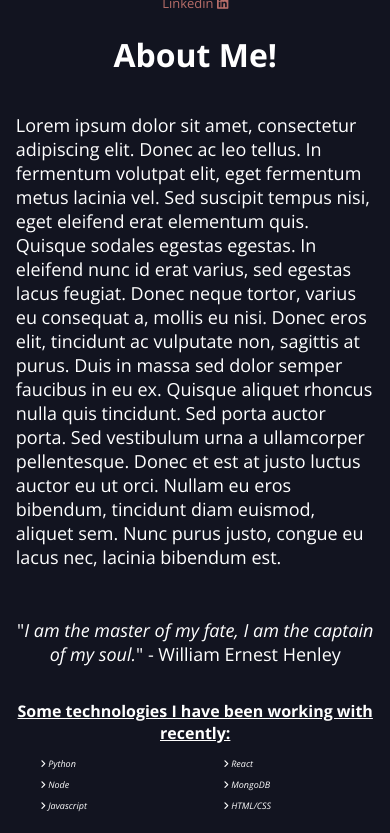
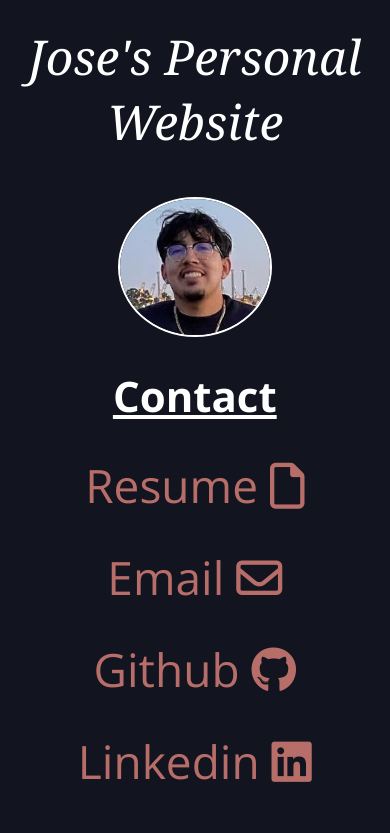
Before and after one commit to josejassojr/personal-website, a React (Create React App) app: page / in a window 390 px wide. Shown: the top 833 px of the page. Built offline with nearby package versions, Linux system fonts and the light colour scheme.

Commit message:
Readjusted for mobile view (viewport less than 600px).

```diff
--- a/src/App.css
+++ b/src/App.css
@@ -51,10 +51,10 @@ body {
   }
 }
 
+/* 'Mobile' View */
 @media (max-width: 600px) {
   .App {
     margin: -2vw;
-    width: 100vw;
   }
   #main-container {
     flex-direction: column-reverse;
@@ -64,7 +64,6 @@ body {
     margin-top: 5vw;
     width: 90vw;
     height: 90vw;
-    /* border: 3px solid black; */
     border-radius: 10vw;
   }
 }
--- a/src/components/AboutMe/AboutMe.css
+++ b/src/components/AboutMe/AboutMe.css
@@ -18,12 +18,15 @@
   }
 }
 
+/* 'Mobile' View */
 @media (max-width: 600px) {
-  h2 {
+  #about-me-title {
     text-decoration: underline;
-    font-size: 14vw;
+    font-size: 52px;
+    margin-top: 150px;
   }
-  p {
+  #about-me,
+  #quote {
     font-size: 18px;
     padding: 4vw;
   }
--- a/src/components/AboutMe/AboutMe.js
+++ b/src/components/AboutMe/AboutMe.js
@@ -7,7 +7,7 @@ function AboutMe() {
     /* jshint ignore:start */
     <div className="AboutMe">
       <div className="container">
-        <h1>About Me!</h1>
+        <h1 id="about-me-title">About Me!</h1>
       </div>
       <p id="about-me">
         Lorem ipsum dolor sit amet, consectetur adipiscing elit. Donec ac leo
--- a/src/components/Footer/Footer.css
+++ b/src/components/Footer/Footer.css
@@ -8,7 +8,8 @@
   width: 300px;
   justify-content: space-around;
   margin: auto;
-  margin-top: min(4vw, 100px);
+  margin-top: 100px;
+  margin-bottom: 50px;
 }
 
 #footer-buttons {
@@ -21,3 +22,9 @@
 .Footer {
   color: rgba(194, 194, 194, 0.24);
 }
+
+@media (max-width: 600px) {
+  .Footer {
+    margin-top: 50px;
+  }
+}
--- a/src/components/Header/Header.css
+++ b/src/components/Header/Header.css
@@ -33,25 +33,21 @@
   }
 }
 
+/* 'Mobile' View */
 @media (max-width: 600px) {
   .Header {
     flex-direction: column;
     width: inherit;
-    height: fit-content;
+    height: 700px;
     border: none;
   }
   #name-container {
-    width: inherit;
-    height: fit-content;
-    text-align: center;
-    margin-bottom: 5vw;
-  }
-
-  #name {
-    font-family: Cambria, Georgia, Times, "Times New Roman", serif;
-    font-style: italic;
-    font-weight: 100;
-    color: white;
+    width: 100%;
+    height: 70px;
     text-align: center;
   }
+  #name {
+    position: relative;
+    font-size: 48px;
+  }
 }
--- a/src/components/Links/Links.css
+++ b/src/components/Links/Links.css
@@ -46,23 +46,28 @@
   }
 }
 
+/* 'Mobile' View */
 @media (max-width: 600px) {
   .Links {
     width: 100vw;
     flex-direction: column-reverse;
-    font-size: 24px;
+    /* border: 1px solid salmon; */
+    margin-bottom: -100px;
   }
   .link,
   #contact {
-    margin-top: 15vw;
+    font-size: 46px;
+    margin-top: 30px;
   }
   #contact {
     margin-bottom: 0;
     display: block;
     text-decoration: underline;
+    font-size: 42px;
   }
   #logo-me {
-    height: 35vw; /* if want bigger, change height of header */
+    /* margin-top: 20px; */
+    height: 140px; /* if want bigger, change height of header */
     border: 2px solid white;
     border-radius: 50%;
   }
--- a/src/components/ListTechnologies/ListTechnologies.css
+++ b/src/components/ListTechnologies/ListTechnologies.css
@@ -18,19 +18,33 @@ li {
   li {
     font-size: 9px;
   }
-  h2 {
+}
+
+/* 'Mobile' View */
+@media (max-width: 600px) {
+  #title-list {
+    font-size: 24px;
+  }
+  li {
+    margin-top: 20px;
     font-size: 16px;
   }
-}
-
-@media (max-width: 600px) {
-  li {
-    margin-top: 2vw;
-  }
-  #list-technologies {
+  /* #list-technologies {
     width: 100vw;
-  }
+  } */
   #python {
     margin-top: 0;
   }
 }
+
+@media (max-width: 420px) {
+  li {
+    font-size: 13px;
+  }
+}
+
+@media (max-width: 350px) {
+  li {
+    font-size: 11px;
+  }
+}
--- a/src/components/ListTechnologies/ListTechnologies.js
+++ b/src/components/ListTechnologies/ListTechnologies.js
@@ -6,7 +6,9 @@ function ListTechnologies() {
     /* jshint ignore:start */
     <div className="ListTechnologies">
       <div className="container">
-        <h2>Some technologies I have been working with recently:</h2>
+        <h2 id="title-list">
+          Some technologies I have been working with recently:
+        </h2>
       </div>
       <ul id="list-technologies">
         <li id="python">
```
